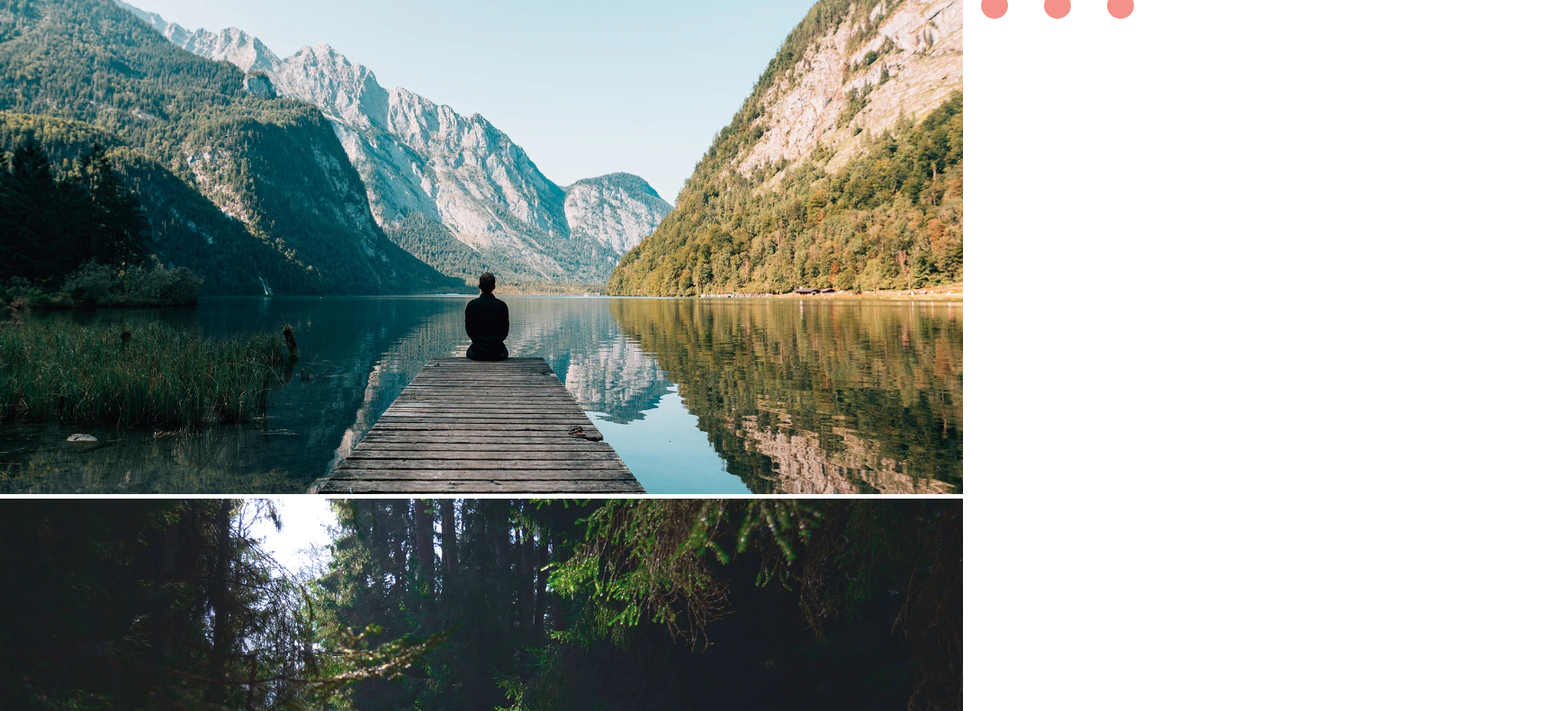
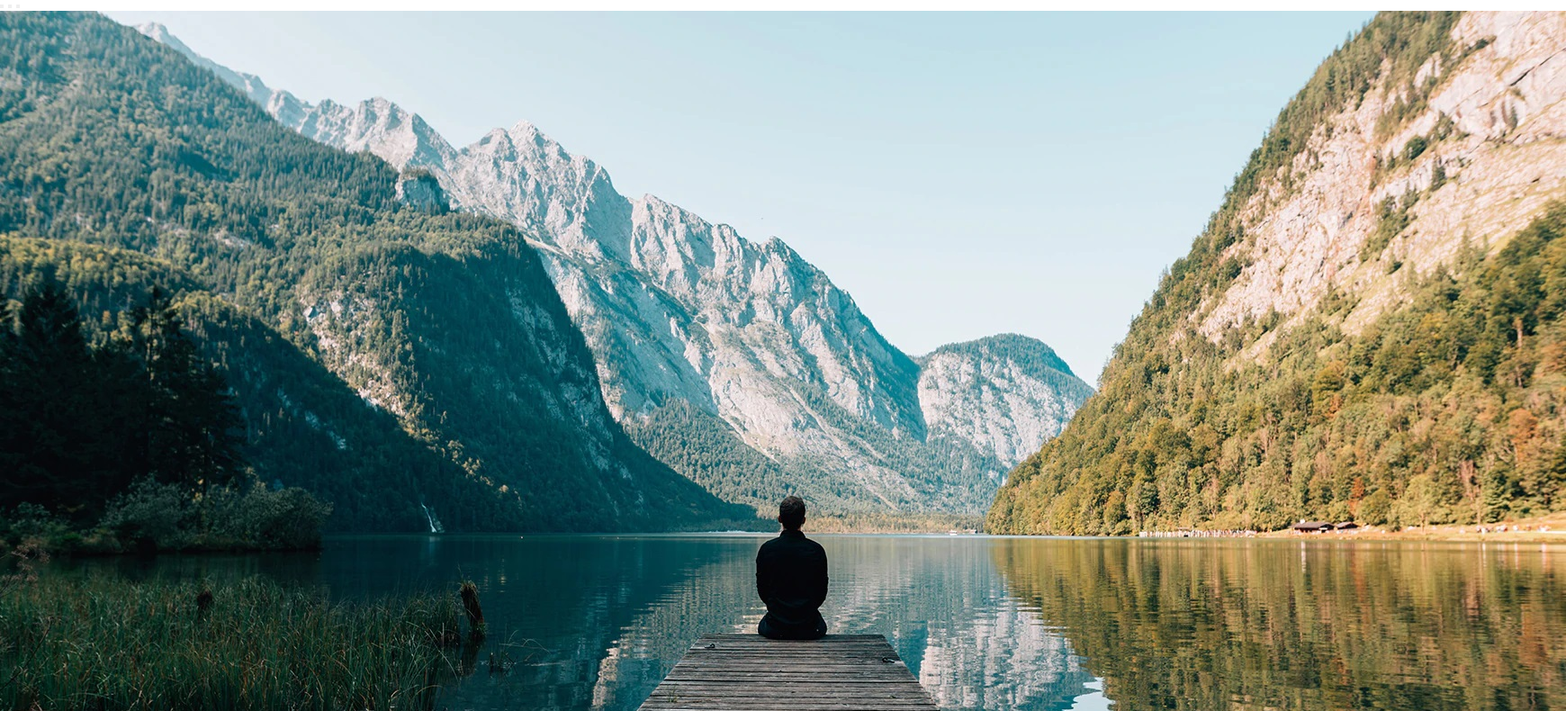
Before and after one commit to Imukito/Proyecto, a plain HTML site: page index.html in a window 1280 px wide. Shown: the part 200-990 px from the top of the page at 90% size, 1740 px wide, since content can reach past the window. Drawn offline with Linux system fonts and the light colour scheme.

Commit message:
Agrego carrousel de bootstrap

```diff
--- a/index.html
+++ b/index.html
@@ -39,31 +39,32 @@
         <!--Fin mensaje temporal-->
 
         <!--Carrousel-->
-        <section class="carrousel-container">
-            <ul class="carrousel">
-                <li id="carrousel-1">
-                    <img src="Multimedia/Imágenes/3.jpg" alt="Hombre sentado en un muelle observando un lago montañoso" class="imagen-carrousel-1">
-                </li>
-                <li id="carrousel-2">
-                    <img src="Multimedia/Imágenes/4.jpg" alt="Hombre caminando en medio de un bosque de pinos" class="imagen-carrousel-2">
-                </li>
-                <li id="carrousel-3">
-                    <img src="Multimedia/Imágenes/5.jpg" alt="Un ave observando mano extendida con alimento" class="imagen-carrousel-3">
-                </li>
-            </ul>
-
-            <ul class="menu-carrousel">
-                <li>
-                    <a href="imagen-carrousel-1"></a>
-                </li>
-                <li>
-                    <a href="imagen-carrousel-2"></a>
-                </li>
-                <li>
-                    <a href="imagen-carrousel-3"></a>
-                </li>
-            </ul>
-        </section>
+            <div id="carouselExampleIndicators" class="carousel slide" data-bs-ride="carousel">
+                <div class="carousel-indicators">
+                  <button type="button" data-bs-target="#carouselExampleIndicators" data-bs-slide-to="0" class="active" aria-current="true" aria-label="Slide 1"></button>
+                  <button type="button" data-bs-target="#carouselExampleIndicators" data-bs-slide-to="1" aria-label="Slide 2"></button>
+                  <button type="button" data-bs-target="#carouselExampleIndicators" data-bs-slide-to="2" aria-label="Slide 3"></button>
+                </div>
+                <div class="carousel-inner">
+                  <div class="carousel-item active">
+                    <img src="Multimedia/Imágenes/3.jpg" class="d-block w-100" alt="Hombre sentado en un muelle observando un lago montañoso" class="imagen-carrousel-1">
+                  </div>
+                  <div class="carousel-item">
+                    <img src="Multimedia/Imágenes/4.jpg" class="d-block w-100" alt="Hombre caminando en medio de un bosque de pinos">
+                  </div>
+                  <div class="carousel-item">
+                    <img src="Multimedia/Imágenes/5.jpg" class="d-block w-100" alt="Un ave observando mano extendida con alimento">
+                  </div>
+                </div>
+                <button class="carousel-control-prev" type="button" data-bs-target="#carouselExampleIndicators" data-bs-slide="prev">
+                  <span class="carousel-control-prev-icon" aria-hidden="true"></span>
+                  <span class="visually-hidden">Previous</span>
+                </button>
+                <button class="carousel-control-next" type="button" data-bs-target="#carouselExampleIndicators" data-bs-slide="next">
+                  <span class="carousel-control-next-icon" aria-hidden="true"></span>
+                  <span class="visually-hidden">Next</span>
+                </button>
+              </div>
         <!--Fin carrousel-->
 
         <!--Seccion 1-->
```
